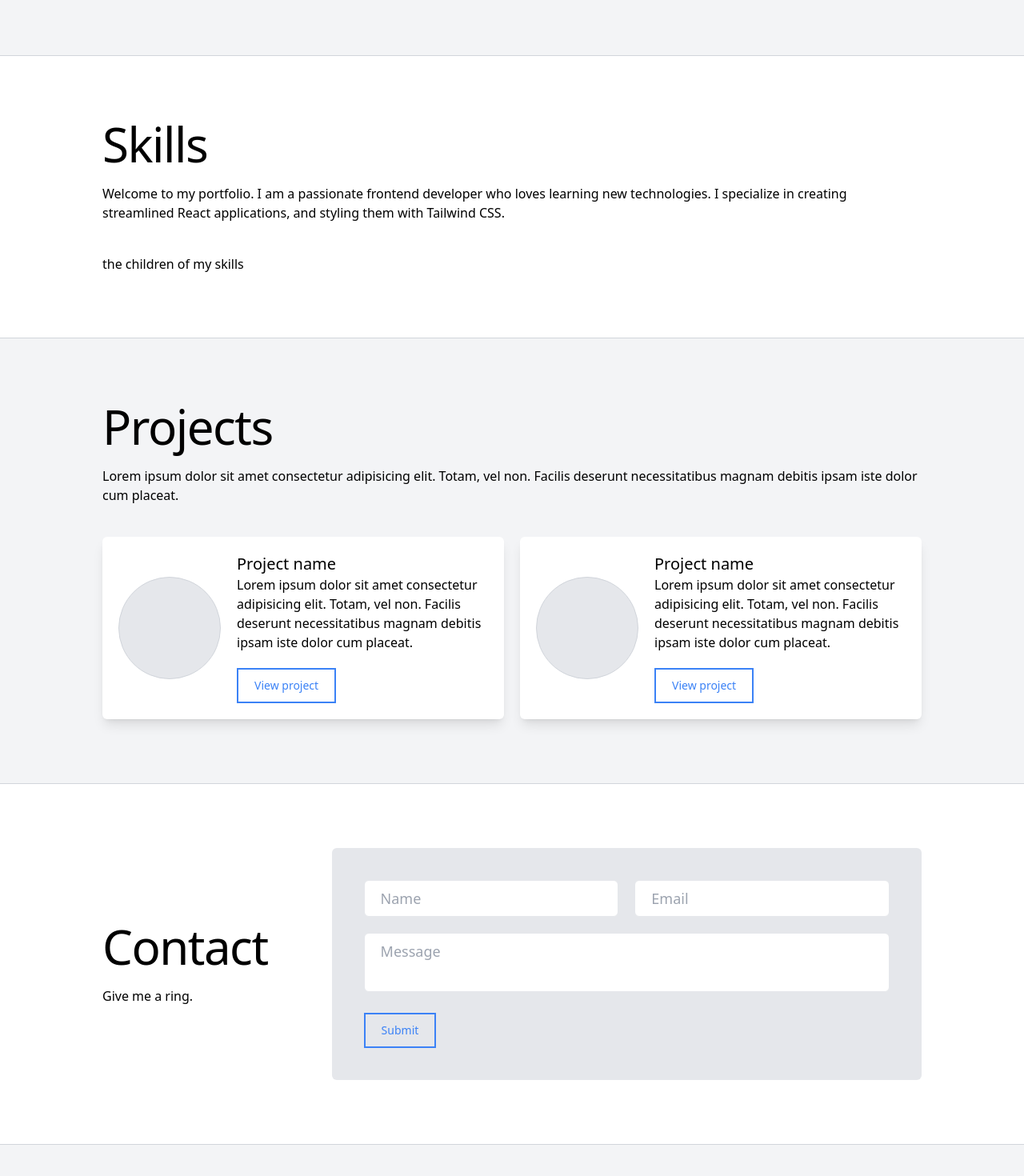
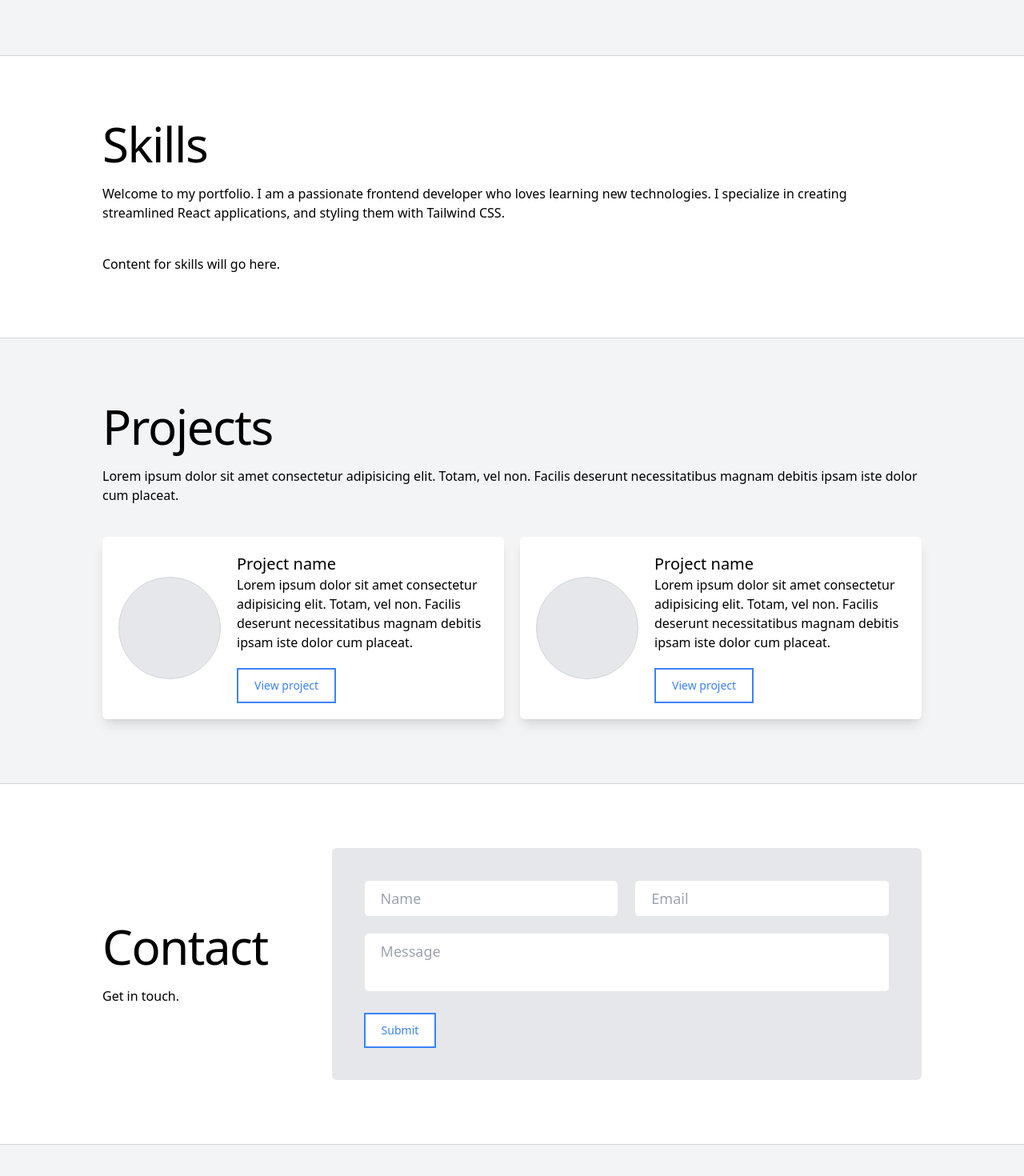
Before and after one commit to Goastio/portfolio-v3, a React (Create React App) app: page / in a window 1280 px wide. Shown: the part 528-1998 px from the top of the page at 80% size. Built offline with nearby package versions, Linux system fonts and the light colour scheme.

Commit message:
placeholder fixes

```diff
--- a/src/sections/Contact.js
+++ b/src/sections/Contact.js
@@ -4,7 +4,7 @@ const Contact = () => {
       <div className="flex max-w-screen-lg mx-auto w-full gap-20 items-center">
         <div>
           <h3 className="text-6xl font-medium tracking-tight mb-5">Contact</h3>
-          <p>Give me a ring.</p>
+          <p>Get in touch.</p>
         </div>
         <form className="w-full bg-gray-200 rounded-md p-10">
           <div className="flex gap-5 mb-5">
@@ -26,7 +26,7 @@ const Contact = () => {
           />
           <button
             type="onSubmit"
-            className="mt-5 py-2.5 px-5 border-2 text-blue-500 border-blue-500 text-sm transition hover:bg-blue-500 hover:text-white"
+            className="bg-white mt-5 py-2.5 px-5 border-2 text-blue-500 border-blue-500 text-sm transition hover:bg-blue-500 hover:text-white"
           >
             Submit
           </button>
--- a/src/sections/Skills.js
+++ b/src/sections/Skills.js
@@ -6,7 +6,8 @@ const Skills = () => {
       title="Skills"
       description="Welcome to my portfolio. I am a passionate frontend developer who loves learning new technologies. I specialize in creating streamlined React applications, and styling them with Tailwind CSS."
     >
-      the children of my skills
+
+    Content for skills will go here.
     </SectionWrapper>
   );
 };
```
